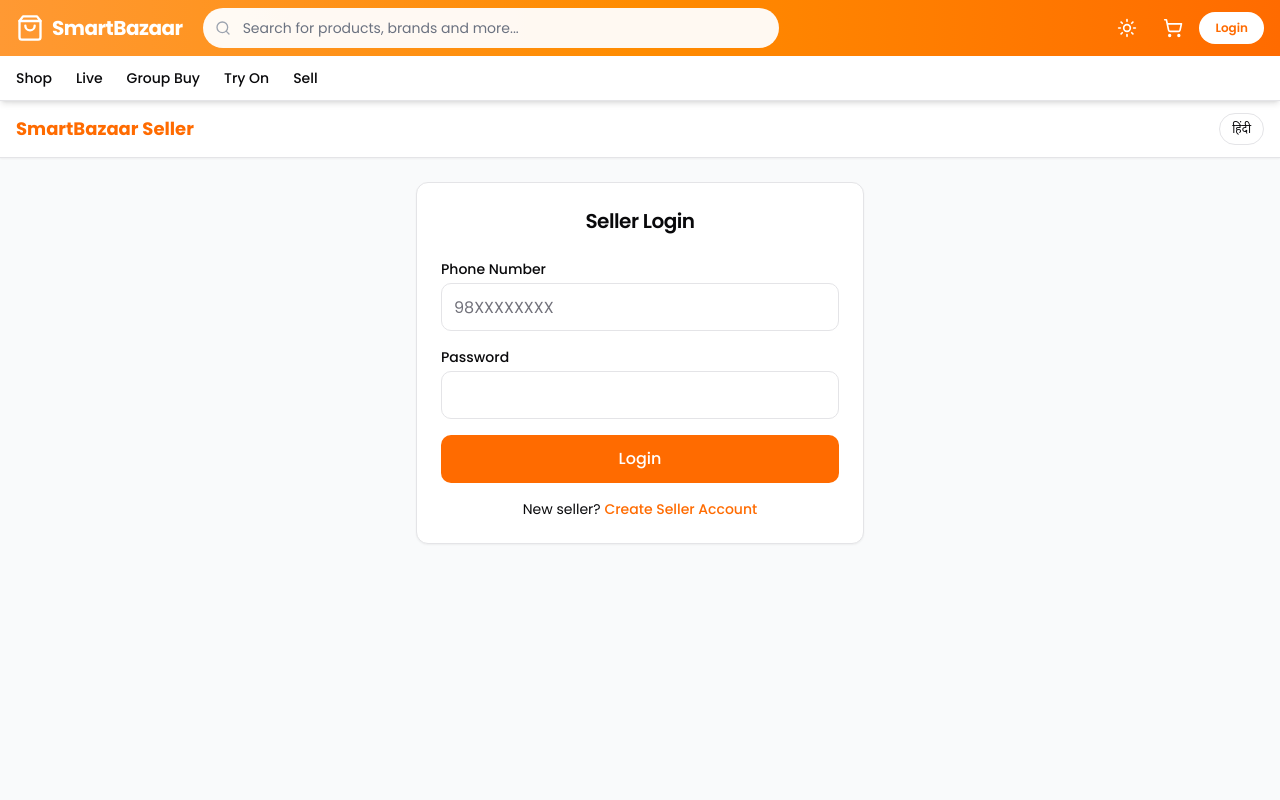
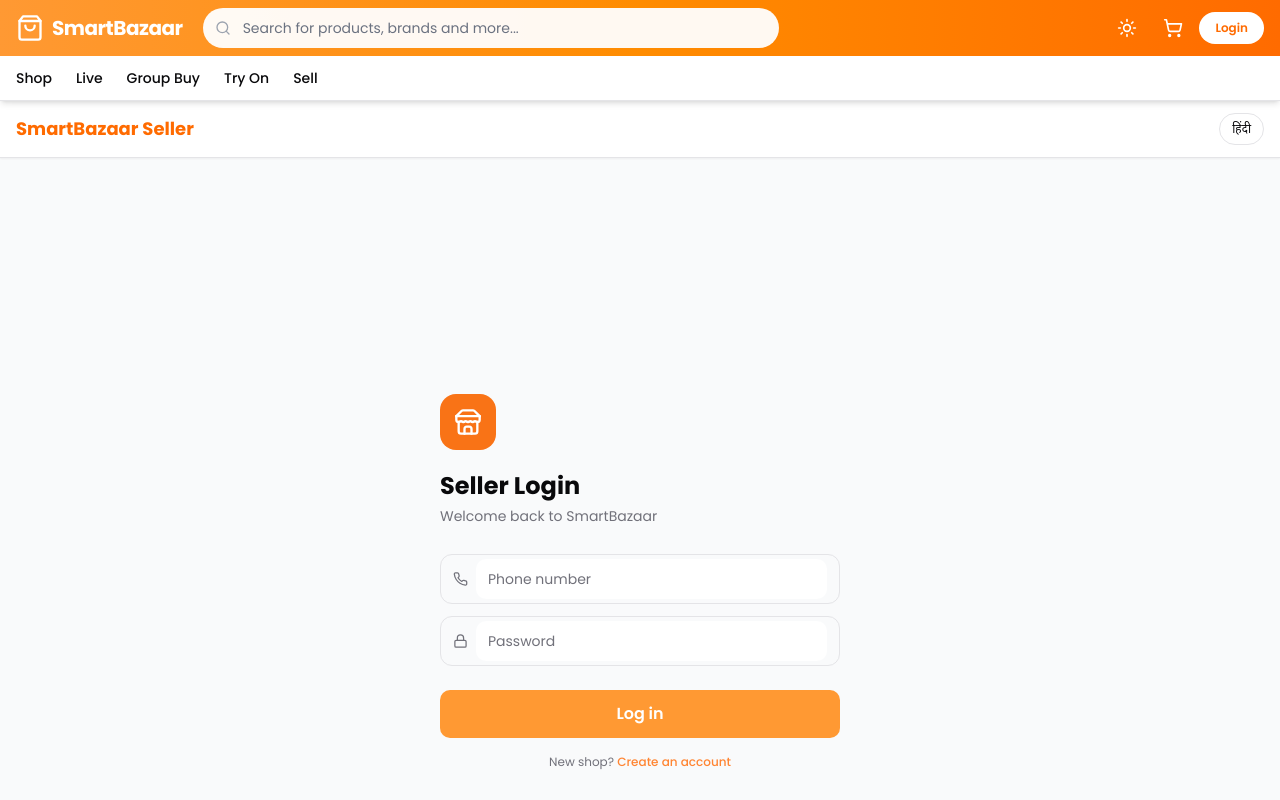
Before and after one commit to noimnotanshul/SmartBazaar, a Next.js app: page /seller/login in a window 1280 px wide. Shown: the top 800 px of the page. Built offline with nearby package versions, Linux system fonts and the light colour scheme; no server answers.

Commit message:
Update page.tsx

```diff
--- a/app/seller/login/page.tsx
+++ b/app/seller/login/page.tsx
@@ -2,89 +2,118 @@
 
 import { useState } from "react"
 import { useRouter } from "next/navigation"
-import { useSellerLang } from "@/lib/seller-language"
+import { supabase } from "@/lib/supabase"
 import { Button } from "@/components/ui/button"
 import { Input } from "@/components/ui/input"
-import { Card, CardContent, CardHeader, CardTitle } from "@/components/ui/card"
-import Link from "next/link"
-import { toast } from "sonner"
+import { Store, Phone, Lock } from "lucide-react"
 
 export default function SellerLoginPage() {
-  const { t } = useSellerLang()
   const router = useRouter()
-  const [loading, setLoading] = useState(false)
   const [phone, setPhone] = useState("")
   const [password, setPassword] = useState("")
+  const [loading, setLoading] = useState(false)
+  const [error, setError] = useState("")
 
-  const handleSubmit = async (e: React.FormEvent) => {
-    e.preventDefault()
+  const handleLogin = async () => {
+    setError("")
+
+    if (!phone.trim() || !password) {
+      setError("Please enter phone and password")
+      return
+    }
+
     setLoading(true)
 
     try {
-      const saved = localStorage.getItem("seller_data")
-      if (!saved) {
-        toast.error("Pehle signup karo")
+      const pseudoEmail = `${phone.trim()}@smartbazaar.seller`
+
+      const { data, error: loginError } = await supabase.auth.signInWithPassword({
+        email: pseudoEmail,
+        password,
+      })
+
+      if (loginError) {
+        setError("Invalid phone or password")
         setLoading(false)
         return
       }
 
-      const seller = JSON.parse(saved)
-      if (seller.phone === phone && seller.password === password) {
-        toast.success("Login successful!")
-        router.push("/seller")
-      } else {
-        toast.error("Phone ya password galat hai")
+      if (data.user) {
+        const { data: profile } = await supabase
+          .from("users")
+          .select("is_seller")
+          .eq("id", data.user.id)
+          .single()
+
+        if (!profile?.is_seller) {
+          setError("This account is not registered as a seller")
+          await supabase.auth.signOut()
+          setLoading(false)
+          return
         }
-    } catch {
-      toast.error("Error aaya")
+      }
+
+      router.push("/seller/dashboard")
+    } catch (err) {
+      console.error("Seller login error:", err)
+      setError("Something went wrong. Please try again.")
     } finally {
       setLoading(false)
     }
   }
 
   return (
-    <div className="max-w-md mx-auto">
-      <Card>
-        <CardHeader>
-          <CardTitle className="text-xl text-center">{t("loginTitle")}</CardTitle>
-        </CardHeader>
-        <CardContent>
-          <form onSubmit={handleSubmit} className="space-y-4">
-            <div>
-              <label className="text-sm font-medium mb-1 block">{t("phone")}</label>
+    <div className="min-h-screen flex flex-col justify-center px-6 py-10 max-w-md mx-auto">
+      <div className="w-14 h-14 rounded-2xl bg-orange-500 flex items-center justify-center mb-5">
+        <Store className="h-7 w-7 text-white" />
+      </div>
+      <h1 className="text-2xl font-bold mb-1">Seller Login</h1>
+      <p className="text-sm text-muted-foreground mb-7">Welcome back to SmartBazaar</p>
+
+      {error && (
+        <div className="mb-4 p-3 bg-red-50 border border-red-300 rounded-lg text-sm text-red-700">
+          {error}
+        </div>
+      )}
+
+      <div className="space-y-3">
+        <div className="flex items-center gap-2 border rounded-xl px-3 py-1">
+          <Phone className="h-4 w-4 text-muted-foreground" />
           <Input
+            placeholder="Phone number"
             type="tel"
             value={phone}
             onChange={(e) => setPhone(e.target.value)}
-                placeholder="98XXXXXXXX"
-                className="h-12 text-base"
+            className="border-0 focus-visible:ring-0"
           />
         </div>
-            <div>
-              <label className="text-sm font-medium mb-1 block">{t("password")}</label>
+
+        <div className="flex items-center gap-2 border rounded-xl px-3 py-1">
+          <Lock className="h-4 w-4 text-muted-foreground" />
           <Input
+            placeholder="Password"
             type="password"
             value={password}
             onChange={(e) => setPassword(e.target.value)}
-                className="h-12 text-base"
+            className="border-0 focus-visible:ring-0"
           />
         </div>
+      </div>
+
       <Button
-              type="submit"
+        onClick={handleLogin}
         disabled={loading}
-              className="w-full h-12 text-base bg-[#FF6B00] hover:bg-[#E65C00]"
+        className="mt-6 w-full py-6 text-base font-semibold"
       >
-              {loading ? t("loading") : t("login")}
+        {loading ? "Logging in..." : "Log in"}
       </Button>
-          </form>
-          <p className="text-center text-sm mt-4">
-            {t("noAccount")}{" "}
-            <Link href="/seller/signup" className="text-[#FF6B00] font-medium">
-              {t("signup")}
-            </Link>
+
+      <p className="text-center text-xs text-muted-foreground mt-4">
+        New shop?{" "}
+        <a href="/seller/signup" className="text-primary font-medium">
+          Create an account
+        </a>
       </p>
-        </CardContent>
-      </Card>
     </div>
   )
 }
```
Lines whose indentation alone changed are shown as unchanged.
